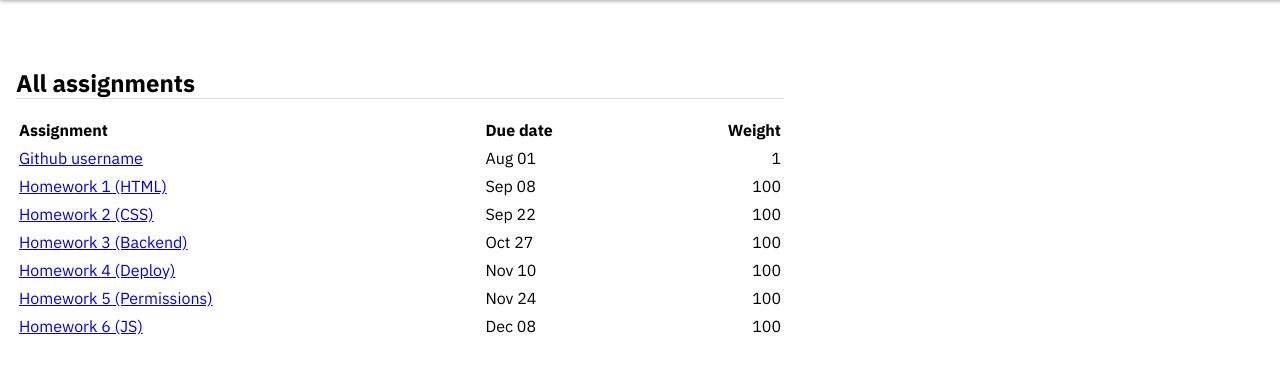
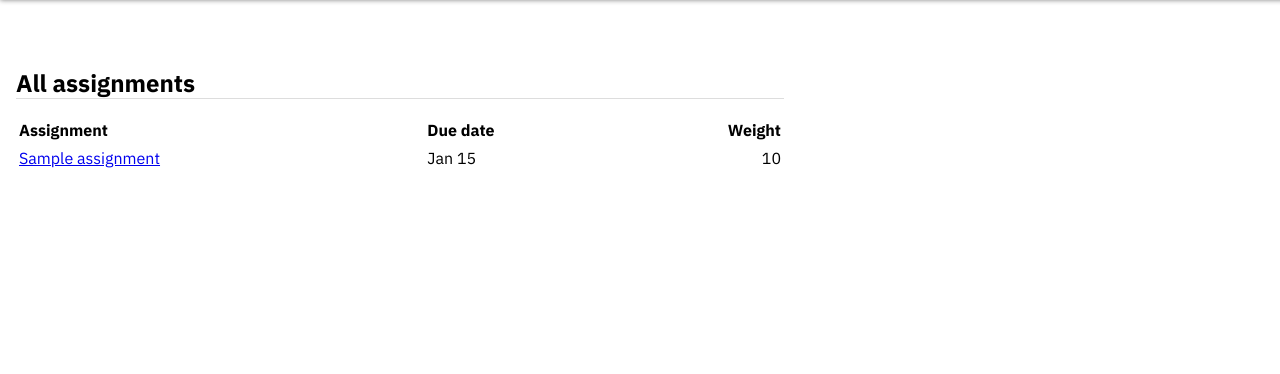
Before and after one commit to enzomendez315/uu-lms, a Django app: page / in a window 1280 px wide. Shown: the part 41-415 px from the top of the page. Run offline with Django 5.2, Linux system fonts and the light colour scheme; tables that the repository leaves empty hold one stand-in row (values such as "Sample post").

Commit message:
Finished phase 3.

```diff
--- a/grades/templates/index.html
+++ b/grades/templates/index.html
@@ -37,41 +37,13 @@
             </tr>
         </thead>
         <tbody>
+            {% for assignment in assignments %}
             <tr>
-                <td> <a href="/static/assignment.html">Github username</a> </td>
-                <td>Aug 01</td>
-                <td class="numeric-column">1</td>
+                <td> <a href="/{{assignment.id}}/">{{ assignment.title }}</a> </td>
+                <td>{{ assignment.deadline|date:"M d" }}</td>
+                <td class="numeric-column">{{ assignment.weight }}</td>
             </tr>
-            <tr>
-                <td> <a href="/static/assignment.html">Homework 1 (HTML)</a> </td>
-                <td>Sep 08</td>
-                <td class="numeric-column">100</td>
-            </tr>
-            <tr>
-                <td> <a href="/static/assignment.html">Homework 2 (CSS)</a> </td>
-                <td>Sep 22</td>
-                <td class="numeric-column">100</td>
-            </tr>
-            <tr>
-                <td> <a href="/static/assignment.html">Homework 3 (Backend)</a> </td>
-                <td>Oct 27</td>
-                <td class="numeric-column">100</td>
-            </tr>
-            <tr>
-                <td> <a href="/static/assignment.html">Homework 4 (Deploy)</a> </td>
-                <td>Nov 10</td>
-                <td class="numeric-column">100</td>
-            </tr>
-            <tr>
-                <td> <a href="/static/assignment.html">Homework 5 (Permissions)</a> </td>
-                <td>Nov 24</td>
-                <td class="numeric-column">100</td>
-            </tr>
-            <tr>
-                <td> <a href="/static/assignment.html">Homework 6 (JS)</a> </td>
-                <td>Dec 08</td>
-                <td class="numeric-column">100</td>
-            </tr>
+            {% endfor %}
         </tbody>
     </table>
 </div>
--- a/grades/views.py
+++ b/grades/views.py
@@ -2,7 +2,8 @@ from django.shortcuts import render
 from . import models
 
 def index(request):
-    return render(request, "index.html")
+    assignments = models.Assignment.objects.all()
+    return render(request, "index.html", {'assignments': assignments})
 
 def assignment(request, assignment_id):
     return render(request, "assignment.html")
```
